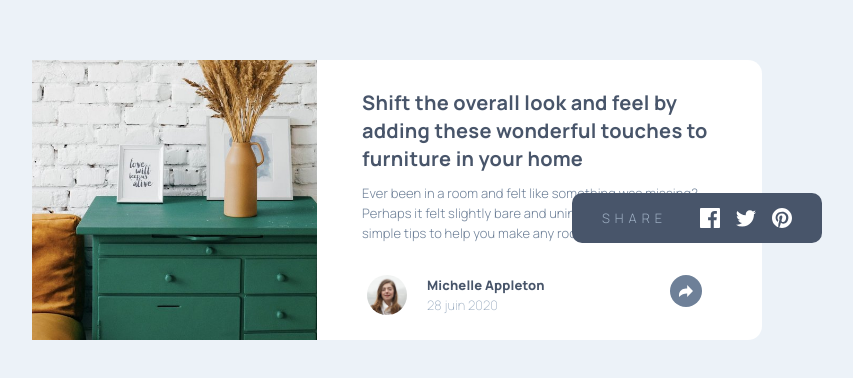
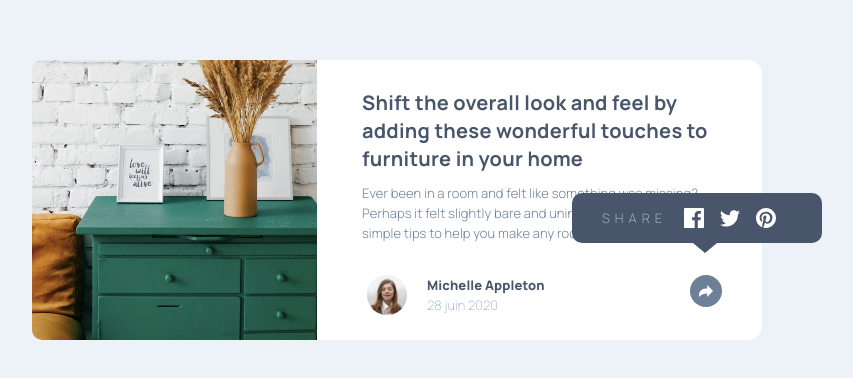
Before and after one commit to myrteza-labi/article-previe-junior, a React (Create React App) app: page / in a window 1536 px wide. Shown: the part 200-578 px from the top of the page, without its empty margins (371-1224 px from the left). Built offline with nearby package versions, Linux system fonts and the light colour scheme.

Commit message:
:desktop-style: (footer-active) style done

```diff
--- a/src/components/Banner.css
+++ b/src/components/Banner.css
@@ -15,5 +15,6 @@
         max-width: 285px;
         max-height: 280px;
         background-position: 0 0 ;
+        border-radius: 10px 0 0 10px;
     }
 }
--- a/src/components/Footer.css
+++ b/src/components/Footer.css
@@ -17,7 +17,7 @@
 .footerDesktopActive{
     padding-bottom: 40px;
     padding-left: 20px;
-    padding-right: 40px;
+    padding-right: 20px;
 }
 
 .footerMainContainer {
--- a/src/components/ShareBox.css
+++ b/src/components/ShareBox.css
@@ -31,4 +31,18 @@
         top: -90px;
         right: -80px;
     }
+    .downTriangleContainer{
+        position: relative;
+        left: -52%;
+        bottom: -50%;
+        background-color: red;
+    }
+    .downTriangle{
+        position: absolute;
+        width: 0;
+        height: 0;
+        border-left: 12px solid transparent;
+        border-right: 12px solid transparent;
+        border-top: 10px solid #48556A;
+    }
 }
--- a/src/components/ShareBox.js
+++ b/src/components/ShareBox.js
@@ -6,6 +6,9 @@ function ShareBox(props){
         <div className={"ShareBox "+props.className}>
             <p className="shareWord" >{props.shareWord}</p>
             <IconContainer/>
+            <div className="downTriangleContainer">
+                <div className="downTriangle" ></div>
+            </div>
         </div>
     )
 }
```
